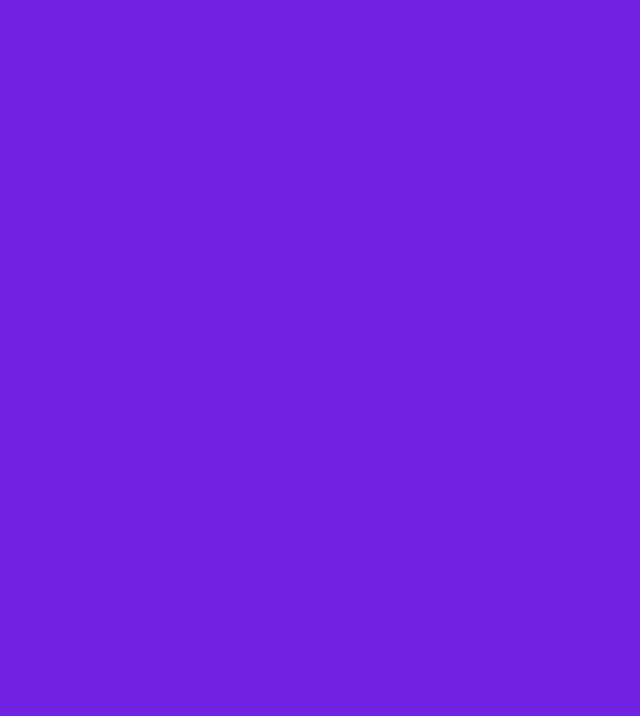
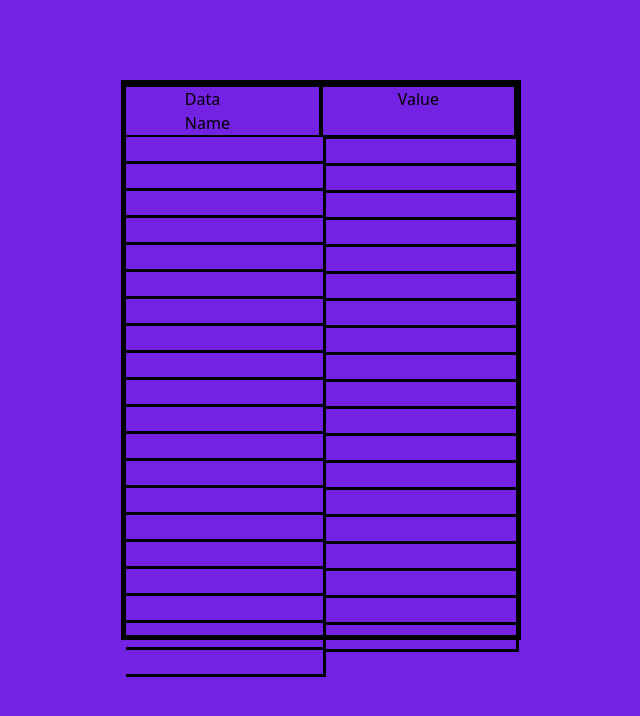
Before and after one commit to PuggyPotato/chartMaker, a React (Vite) app in the folder client/: page /Home.tsx in a window 1280 px wide. Before the commit this address had no page. Shown: the top 716 px of the page, without its empty margins (7-647 px from the left). Built offline with nearby package versions, Linux system fonts and the light colour scheme.

Commit message:
Added Home.tsx, added two row to enter data name and data value

```diff
--- a/client/src/App.tsx
+++ b/client/src/App.tsx
@@ -1,7 +1,8 @@
 //import {Chart as ChartJS,ArcElement,Tooltip,Legend,LineElement,PointElement,LinearScale,CategoryScale, ChartData} from "chart.js";
 //import {Chart } from "react-chartjs-2";
 import Landing from "./Landing.tsx"
-import { Routes, Route, Link, BrowserRouter } from "react-router-dom";
+import Home from "./Home.tsx";
+import { Routes, Route, BrowserRouter } from "react-router-dom";
 
 
 function App(){
@@ -26,6 +27,7 @@ function App(){
       <BrowserRouter>
         <Routes>
           <Route path="/" element={<Landing/>}></Route>
+          <Route path="/Home.tsx" element={<Home/>}></Route>
         </Routes>
       </BrowserRouter>
     </>
--- /dev/null
+++ b/client/src/Home.tsx
@@ -0,0 +1,68 @@
+import { useState } from "react"
+
+
+
+function Home(){
+    const [dataName,setDataName] = useState("Data Name");
+    const [dataValue,setDataValue] = useState("Value");
+
+
+
+
+    return(
+        <>
+            <div id="dataTable">
+                <div id="dataHeader">
+                    <h3 className="dataHeader border-2 w-auto px-[58.8px] border-l-0">{dataName}</h3>
+                    <h3 className="dataHeader border-2 w-auto px-[75px]">{dataValue}</h3>
+                </div>
+                <div className="dataName">
+                    <input className="dataNameInput"></input>
+                    <input className="dataNameInput"></input>
+                    <input className="dataNameInput"></input>
+                    <input className="dataNameInput"></input>
+                    <input className="dataNameInput"></input>
+                    <input className="dataNameInput"></input>
+                    <input className="dataNameInput"></input>
+                    <input className="dataNameInput"></input>
+                    <input className="dataNameInput"></input>
+                    <input className="dataNameInput"></input>
+                    <input className="dataNameInput"></input>
+                    <input className="dataNameInput"></input>
+                    <input className="dataNameInput"></input>
+                    <input className="dataNameInput"></input>
+                    <input className="dataNameInput"></input>
+                    <input className="dataNameInput"></input>
+                    <input className="dataNameInput"></input>
+                    <input className="dataNameInput"></input>
+                    <input className="dataNameInput"></input>
+                    <input className="dataNameInput"></input>
+                </div>
+                <div id="value" className="absolute top-[27px] left-[192px] ">
+                    <input className="dataValueInput  value px-[2px]"></input>
+                    <input className="dataValueInput  value px-[4px] "></input>
+                    <input className="dataValueInput  value px-[4px] "></input>
+                    <input className="dataValueInput  value px-[4px] "></input>
+                    <input className="dataValueInput  value px-[4px] "></input>
+                    <input className="dataValueInput  value px-[4px] "></input>
+                    <input className="dataValueInput  value px-[4px] "></input>
+                    <input className="dataValueInput  value px-[4px] "></input>
+                    <input className="dataValueInput  value px-[4px] "></input>
+                    <input className="dataValueInput  value px-[4px] "></input>
+                    <input className="dataValueInput  value px-[4px] "></input>
+                    <input className="dataValueInput  value px-[4px] "></input>
+                    <input className="dataValueInput  value px-[4px] "></input>
+                    <input className="dataValueInput value px-[4px] "></input>
+                    <input className="dataValueInput  value px-[4px] "></input>
+                    <input className="dataValueInput  value px-[4px] "></input>
+                    <input className="dataValueInput  value px-[4px] "></input>
+                    <input className="dataValueInput  value px-[4px] "></input>
+                    <input className="dataValueInput  value px-[4px] "></input>
+                    <input className="dataValueInput  value px-[4px] "></input>
+                </div>
+            </div>
+        </>
+    )
+}
+
+export default Home
--- a/client/src/index.css
+++ b/client/src/index.css
@@ -111,3 +111,39 @@ html{
   line-height: 2.0rem;
   text-align: center;
 }
+
+#dataTable{
+  border: 5px solid black;
+  width: 25rem;
+  height: 35rem;
+  position: absolute;
+  left: 10%;
+  top: 10%;
+}
+
+.dataNameInput{
+  border: 3px solid black;
+  width: 200px;
+  border-top: 0;
+  border-left: 0;
+  margin-left: 0px;
+  text-align: center;
+}
+
+#dataHeader{
+  display: flex;
+  flex-direction: row;
+
+
+
+}
+
+.value{
+  border: 3px solid black;
+  width: 195px;
+  border-top: 0;
+  border-left: 0;
+  margin-left: 6px;
+  text-align: center;
+
+}
```
